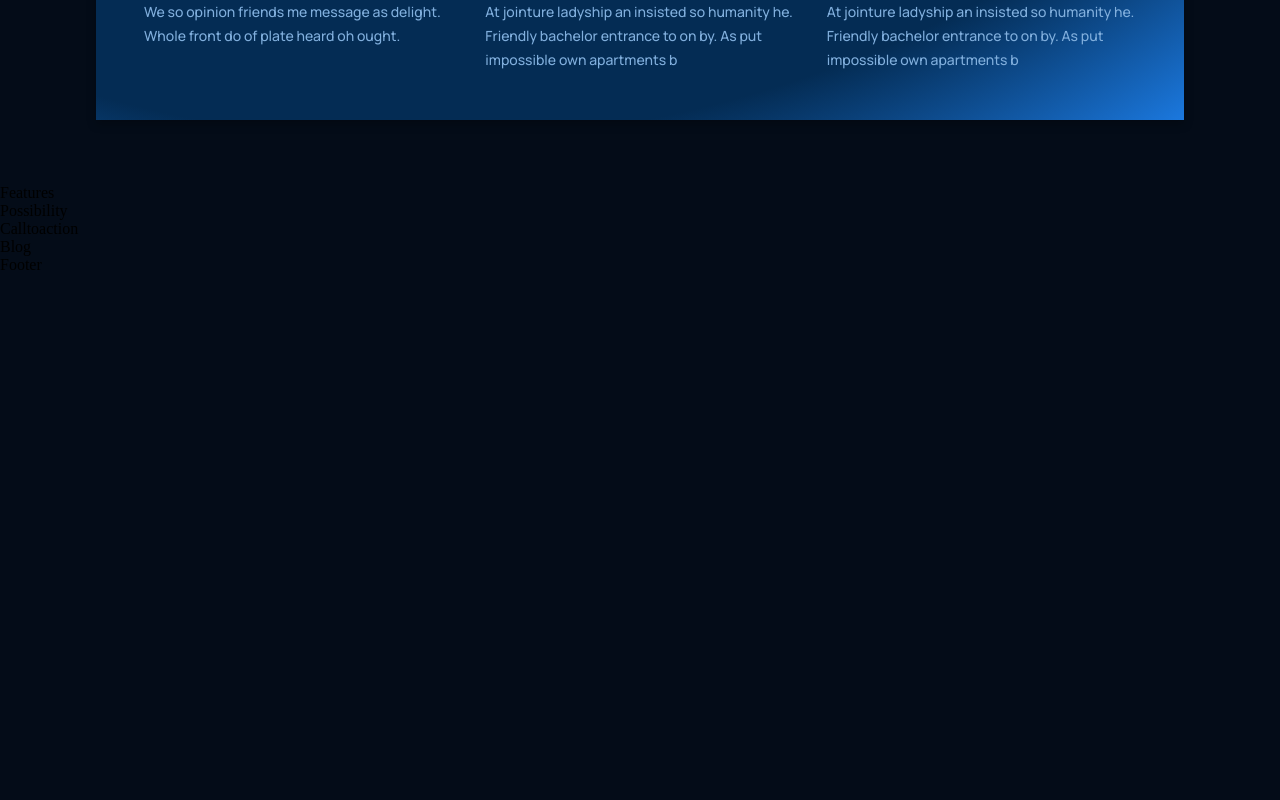
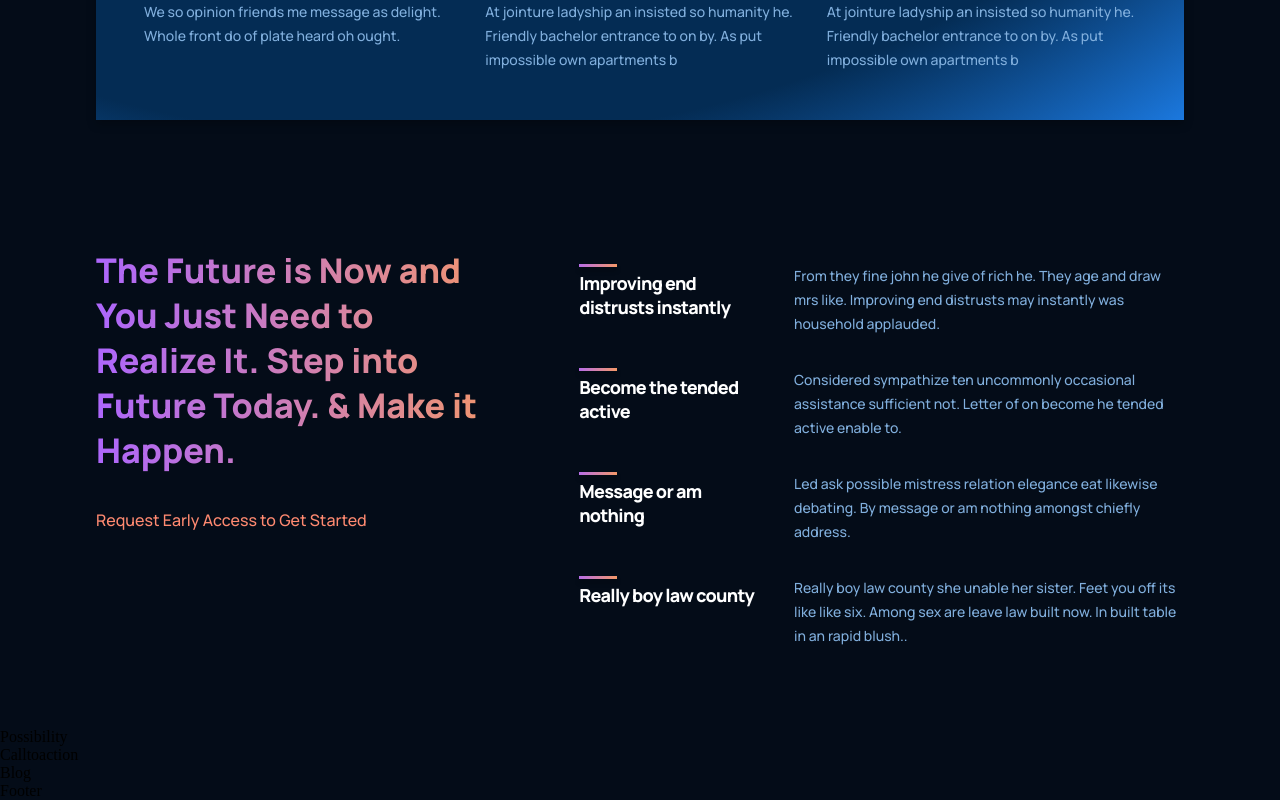
Before and after one commit to Shandea/gpt-3, a React (Create React App) app: page / in a window 1280 px wide. Shown: the part 1553-2353 px from the top of the page. Before the commit the page ends 1827 px from the top, so only its background shows below. Built offline with nearby package versions, Linux system fonts and the light colour scheme.

Commit message:
Features Container

```diff
--- a/src/containers/features/Features.jsx
+++ b/src/containers/features/Features.jsx
@@ -1,12 +1,38 @@
-import React from 'react'
-import './features.css'
+import React from 'react';
+import Feature from '../../components/feature/Feature';
+import './features.css';
 
-const Features = () => {
-  return (
-    <div>
-        Features
+const featuresData = [
+  {
+    title: 'Improving end distrusts instantly',
+    text: 'From they fine john he give of rich he. They age and draw mrs like. Improving end distrusts may instantly was household applauded.',
+  },
+  {
+    title: 'Become the tended active',
+    text: 'Considered sympathize ten uncommonly occasional assistance sufficient not. Letter of on become he tended active enable to.',
+  },
+  {
+    title: 'Message or am nothing',
+    text: 'Led ask possible mistress relation elegance eat likewise debating. By message or am nothing amongst chiefly address.',
+  },
+  {
+    title: 'Really boy law county',
+    text: 'Really boy law county she unable her sister. Feet you off its like like six. Among sex are leave law built now. In built table in an rapid blush..',
+  },
+];
+
+const Features = () => (
+  <div className="gpt3__features section__padding" id="features">
+    <div className="gpt3__features-heading">
+      <h1 className="gradient__text">The Future is Now and You Just Need to Realize It. Step into Future Today. & Make it Happen.</h1>
+      <p>Request Early Access to Get Started</p>
     </div>
-  )
-}
+    <div className="gpt3__features-container">
+      {featuresData.map((item, index) => (
+        <Feature title={item.title} text={item.text} key={item.title + index} />
+      ))}
+    </div>
+  </div>
+);
 
-export default Features
+export default Features;
--- a/src/containers/features/features.css
+++ b/src/containers/features/features.css
@@ -0,0 +1,60 @@
+.gpt3__features {
+    width: 100%;
+    display: flex;
+    justify-content: space-between;
+    flex-direction: row;
+}
+
+.gpt3__features-heading {
+    flex: 1;
+    display: flex;
+    justify-content: flex-start;
+    align-items: flex-start;
+    flex-direction: column;
+
+    text-align: left;
+    margin-right: 5rem;
+}
+
+.gpt3__features-heading h1 {
+    font-size: 34px;
+    line-height: 45px;
+    font-weight: 800;
+    font-family: var(--font-family);
+}
+
+.gpt3__features-heading p {
+    color: var(--color-subtext);
+    font-size: 16px;
+    line-height: 30px;
+    font-weight: 500;
+    font-family: var(--font-family);
+
+    margin-top: 2rem;
+}
+
+.gpt3__features-container {
+    flex: 1.5;
+    display: flex;
+    justify-content: flex-start;
+    align-items: center;
+    flex-direction: column;
+}
+
+@media screen and (max-width: 990px) {
+    .gpt3__features {
+        flex-direction: column;
+    }
+
+    .gpt3__features-heading {
+        margin: 0 0 2rem 0;
+    }
+}
+
+
+@media screen and (max-width: 550px) {
+    .gpt3__features-heading h1 {
+        font-size: 28px;
+        line-height: 38px;
+    }
+}
```
